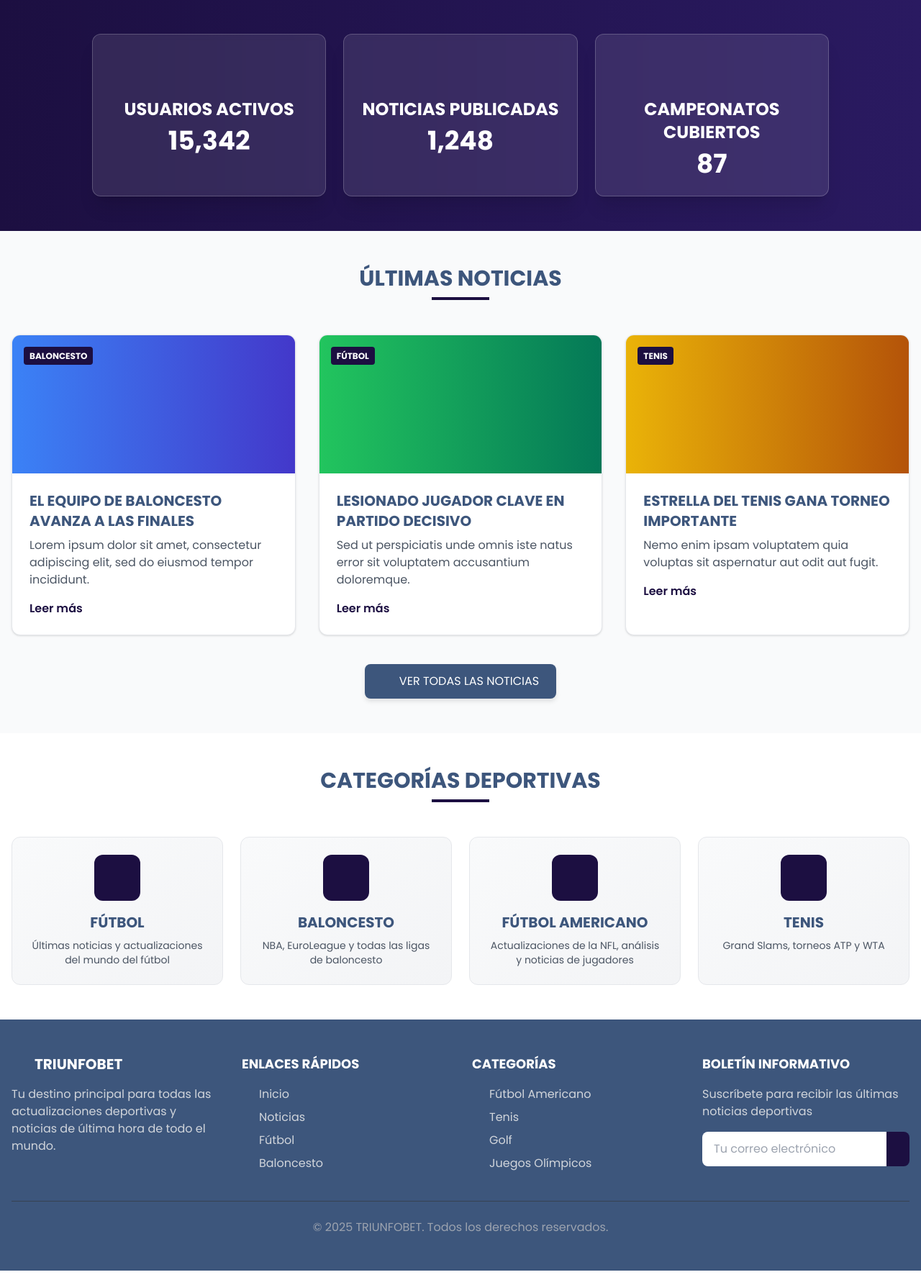
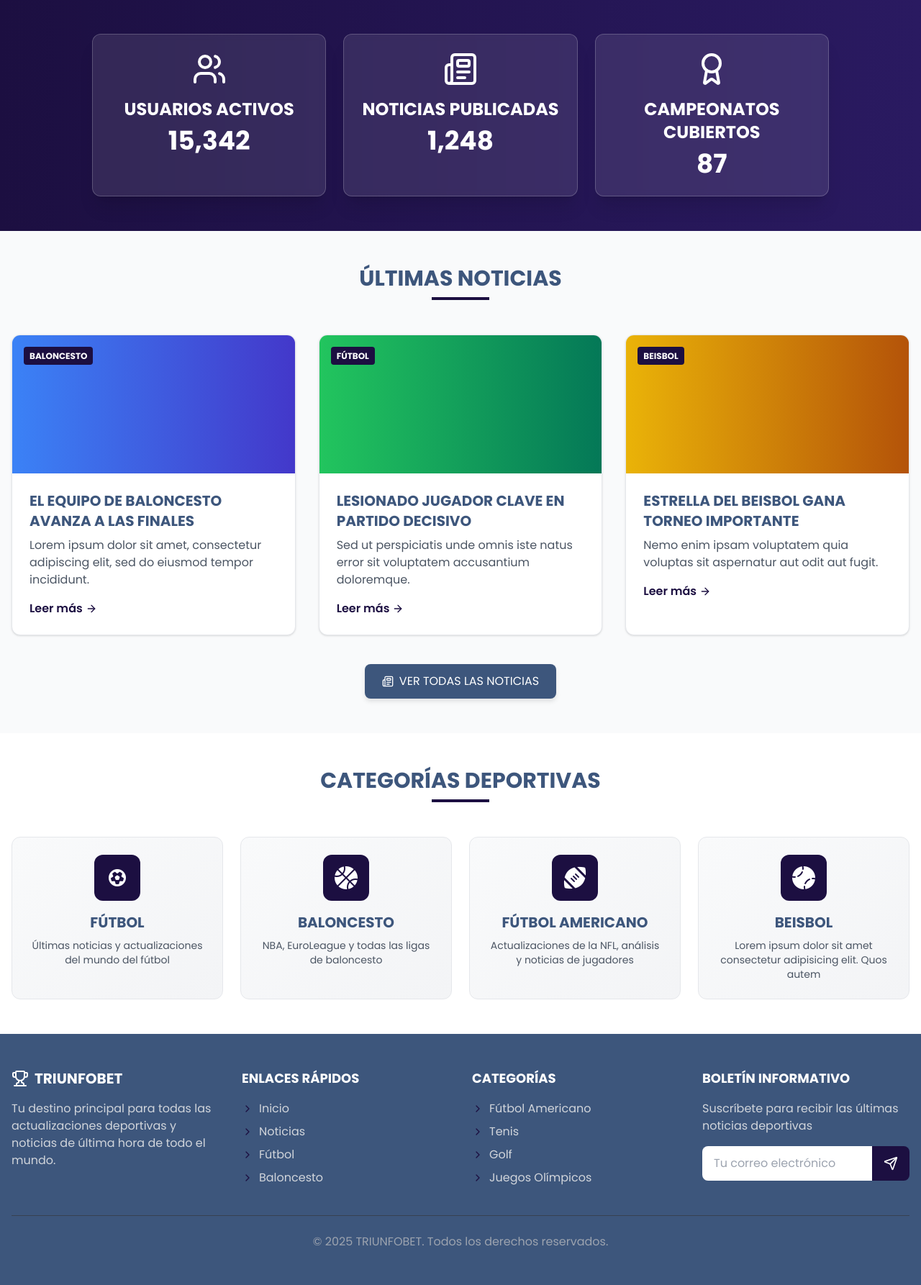
Before and after one commit to Ricardo-DEV-BRJ/EstoLlanero, a CodeIgniter 4 app: the page made by app/Views/dashboard.php in a window 1280 px wide. Shown: the part 573-2359 px from the top of the page at 72% size. Run offline with PHP 8.4 and a stand-in for CodeIgniter, Linux system fonts and the light colour scheme; the template is opened without the code that fills it, so the values that code supplies are empty; some libraries are stand-ins or nearby versions.

Commit message:
Iconos Acomodados

```diff
--- a/app/Views/dashboard.php
+++ b/app/Views/dashboard.php
@@ -11,7 +11,7 @@
                     <h1 class="text-4xl md:text-5xl font-bold mb-4">EL EQUIPO DE FÚTBOL GANA EL CAMPEONATO</h1>
                     <p class="text-lg mb-6">Lorem ipsum dolor sit amet, consectetur adipiscing elit. Sed do eiusmod tempor incididunt ut labore et dolore magna aliqua.</p>
                     <button class="bg-accent hover:bg-[#2a1a61] text-white font-bold py-3 px-6 rounded-lg btn-hover flex items-center">
-                        Leer más <i data-lucide="arrow-right" class="ml-2 w-4 h-4"></i>
+                        Leer más <i data-lucide="arrow-right-from-line" class="ml-2 w-4 h-4"></i>
                     </button>
                 </div>
             </div>
@@ -70,8 +70,7 @@
                         <div class="absolute top-4 left-4">
                             <span class="bg-accent text-white text-xs font-bold px-2 py-1 rounded">BALONCESTO</span>
                         </div>
-                        <i data-lucide="basketball" class="w-16 h-16 text-white opacity-20 absolute bottom-4 right-4"></i>
-                    </div>
+                        </div>
                     <div class="p-6">
                         <h3 class="text-xl font-bold text-primary mb-2">EL EQUIPO DE BALONCESTO AVANZA A LAS FINALES</h3>
                         <p class="text-gray-600 mb-4">Lorem ipsum dolor sit amet, consectetur adipiscing elit, sed do eiusmod tempor incididunt.</p>
@@ -87,7 +86,6 @@
                         <div class="absolute top-4 left-4">
                             <span class="bg-accent text-white text-xs font-bold px-2 py-1 rounded">FÚTBOL</span>
                         </div>
-                        <i data-lucide="football" class="w-16 h-16 text-white opacity-20 absolute bottom-4 right-4"></i>
                     </div>
                     <div class="p-6">
                         <h3 class="text-xl font-bold text-primary mb-2">LESIONADO JUGADOR CLAVE EN PARTIDO DECISIVO</h3>
@@ -102,12 +100,11 @@
                 <div class="news-card bg-white rounded-xl shadow overflow-hidden border border-gray-200">
                     <div class="h-48 bg-gradient-to-r from-yellow-500 to-amber-700 relative">
                         <div class="absolute top-4 left-4">
-                            <span class="bg-accent text-white text-xs font-bold px-2 py-1 rounded">TENIS</span>
+                            <span class="bg-accent text-white text-xs font-bold px-2 py-1 rounded">BEISBOL</span>
                         </div>
-                        <i data-lucide="tennis" class="w-16 h-16 text-white opacity-20 absolute bottom-4 right-4"></i>
                     </div>
                     <div class="p-6">
-                        <h3 class="text-xl font-bold text-primary mb-2">ESTRELLA DEL TENIS GANA TORNEO IMPORTANTE</h3>
+                        <h3 class="text-xl font-bold text-primary mb-2">ESTRELLA DEL BEISBOL GANA TORNEO IMPORTANTE</h3>
                         <p class="text-gray-600 mb-4">Nemo enim ipsam voluptatem quia voluptas sit aspernatur aut odit aut fugit.</p>
                         <a href="#" class="text-accent font-semibold hover:underline inline-flex items-center">
                             Leer más <i data-lucide="arrow-right" class="ml-1 w-4 h-4"></i>
@@ -135,15 +132,14 @@
             <div class="grid grid-cols-1 sm:grid-cols-2 md:grid-cols-4 gap-6">
                 <div class="category-card bg-gradient-to-br from-gray-50 to-gray-100 rounded-xl p-6 text-center border border-gray-200 hover:border-accent/30">
                     <div class="w-16 h-16 bg-accent rounded-xl flex items-center justify-center mx-auto mb-4">
-                        <i data-lucide="football" class="w-8 h-8 text-white"></i>
-                    </div>
+                        <i class="fa-solid fa-futbol fa-xl" style="color: #ffffff;"></i>                    </div>
                     <h3 class="text-xl font-bold text-primary mb-2">FÚTBOL</h3>
                     <p class="text-gray-600 text-sm">Últimas noticias y actualizaciones del mundo del fútbol</p>
                 </div>
 
                 <div class="category-card bg-gradient-to-br from-gray-50 to-gray-100 rounded-xl p-6 text-center border border-gray-200 hover:border-accent/30">
                     <div class="w-16 h-16 bg-accent rounded-xl flex items-center justify-center mx-auto mb-4">
-                        <i data-lucide="basketball" class="w-8 h-8 text-white"></i>
+                        <i class="fa-solid fa-basketball fa-2xl" style="color: #ffffff;"></i>
                     </div>
                     <h3 class="text-xl font-bold text-primary mb-2">BALONCESTO</h3>
                     <p class="text-gray-600 text-sm">NBA, EuroLeague y todas las ligas de baloncesto</p>
@@ -151,7 +147,7 @@
 
                 <div class="category-card bg-gradient-to-br from-gray-50 to-gray-100 rounded-xl p-6 text-center border border-gray-200 hover:border-accent/30">
                     <div class="w-16 h-16 bg-accent rounded-xl flex items-center justify-center mx-auto mb-4">
-                        <i data-lucide="american-football" class="w-8 h-8 text-white"></i>
+                       <i class="fa-solid fa-football fa-2xl" style="color: #ffffff;"></i>
                     </div>
                     <h3 class="text-xl font-bold text-primary mb-2">FÚTBOL AMERICANO</h3>
                     <p class="text-gray-600 text-sm">Actualizaciones de la NFL, análisis y noticias de jugadores</p>
@@ -159,10 +155,9 @@
 
                 <div class="category-card bg-gradient-to-br from-gray-50 to-gray-100 rounded-xl p-6 text-center border border-gray-200 hover:border-accent/30">
                     <div class="w-16 h-16 bg-accent rounded-xl flex items-center justify-center mx-auto mb-4">
-                        <i data-lucide="tennis" class="w-8 h-8 text-white"></i>
-                    </div>
-                    <h3 class="text-xl font-bold text-primary mb-2">TENIS</h3>
-                    <p class="text-gray-600 text-sm">Grand Slams, torneos ATP y WTA</p>
+                        <i class="fa-solid fa-baseball fa-2xl" style="color: #ffffff;"></i>                    </div>
+                    <h3 class="text-xl font-bold text-primary mb-2">BEISBOL</h3>
+                    <p class="text-gray-600 text-sm">Lorem ipsum dolor sit amet consectetur adipisicing elit. Quos autem</p>
                 </div>
             </div>
         </div>
--- a/app/Views/template/cabezera.php
+++ b/app/Views/template/cabezera.php
@@ -28,6 +28,9 @@
           <a href="<?= base_url('crear') ?>" class="btn rounded-full hover:bg-blue-400 bg-blue-500 text-white"><i data-lucide="user-round-plus"></i> Crear Usuario</a>
         </li>
           <li>
+          <a href="<?= base_url('noticias') ?>" class="btn rounded-full hover:bg-blue-400 bg-blue-500 text-white"><i data-lucide="newspaper"></i> Noticias</a>
+        </li>
+          <li>
           <a href="<?= base_url('/') ?>" class="btn rounded-full hover:bg-blue-400 bg-blue-500 text-white"><i data-lucide="home"></i> Inicio</a>
         </li>
       </ul>
--- a/app/Views/template/cabezera_dashboard.php
+++ b/app/Views/template/cabezera_dashboard.php
@@ -1,15 +1,17 @@
 <?php
-// app/Views/Template/cabezera_dashboard.php
 ?>
 <!DOCTYPE html>
 <html lang="es">
 <head>
+
+  <link rel="icon" href="favicon.ico" type="image/x-icon">
     <meta charset="UTF-8">
     <meta name="viewport" content="width=device-width, initial-scale=1.0">
     <title>TRIUNFOBET - Dashboard</title>
     <script src="https://cdn.tailwindcss.com"></script>
     <script src="https://unpkg.com/lucide@latest/dist/umd/lucide.js"></script>
-    <script>
+      <link rel="stylesheet" href="https://cdnjs.cloudflare.com/ajax/libs/font-awesome/6.4.0/css/all.min.css">
+        <script>
         tailwind.config = {
             theme: {
                 extend: {
@@ -22,7 +24,8 @@
                 }
             }
         }
-    </script>
+        </script>
+
     <style>
         @import url('https://fonts.googleapis.com/css2?family=Poppins:wght@300;400;500;600;700&display=swap');
 
@@ -82,6 +85,7 @@
             transform: translateY(-5px);
         }
     </style>
+
 </head>
 <body class="bg-gray-50">
     <!-- Barra de navegación -->
@@ -90,7 +94,7 @@
             <div class="flex justify-between items-center py-4">
                 <div class="flex items-center">
                     <span class="text-2xl font-bold text-white flex items-center">
-                        <i data-lucide="trophy" class="w-6 h-6 mr-2 text-accent"></i>
+                        <i data-lucide="trophy" class="w-6 h-6 mr-2 text-white"></i>
                         TRIUNFOBET
                     </span>
                 </div>
--- a/app/Views/template/piedepagina_dashboard.php
+++ b/app/Views/template/piedepagina_dashboard.php
@@ -3,7 +3,7 @@
             <div class="grid grid-cols-1 md:grid-cols-4 gap-8">
                 <div>
                     <h3 class="text-xl font-bold mb-4 text-white flex items-center">
-                        <i data-lucide="trophy" class="w-6 h-6 mr-2 text-accent"></i>
+                        <i data-lucide="trophy" class="w-6 h-6 mr-2 text-white"></i>
                         TRIUNFOBET
                     </h3>
                     <p class="text-gray-300">Tu destino principal para todas las actualizaciones deportivas y noticias de última hora de todo el mundo.</p>
@@ -68,3 +68,8 @@
             </div>
         </div>
     </footer>
+
+    <script src="https://unpkg.com/lucide@latest"></script>
+<script>
+    lucide.createIcons();
+</script>
```
Also changed, not shown: app/Views/quienessomos.php (+4 -8 lines).
